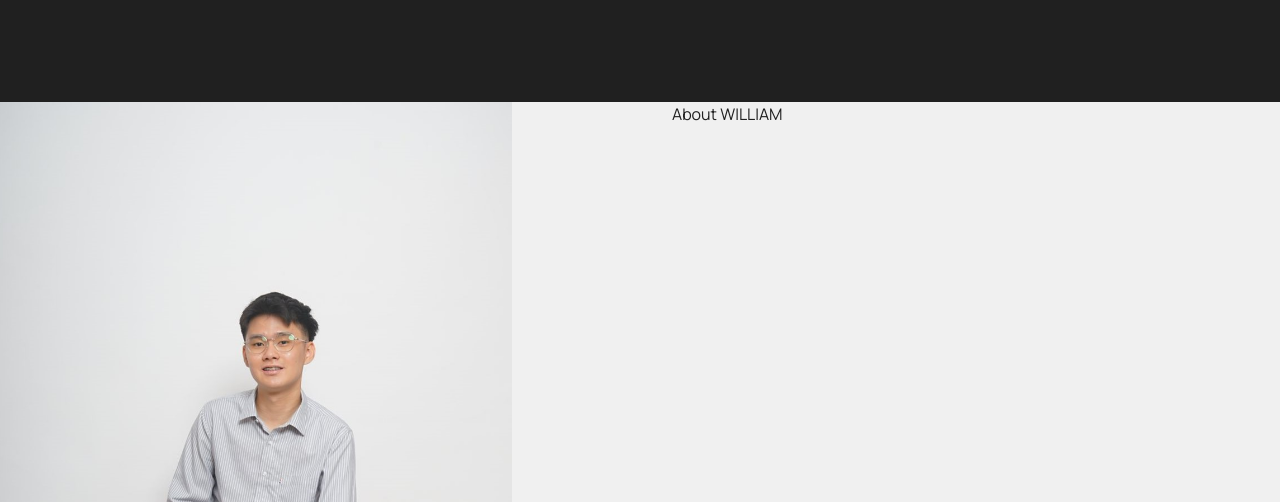
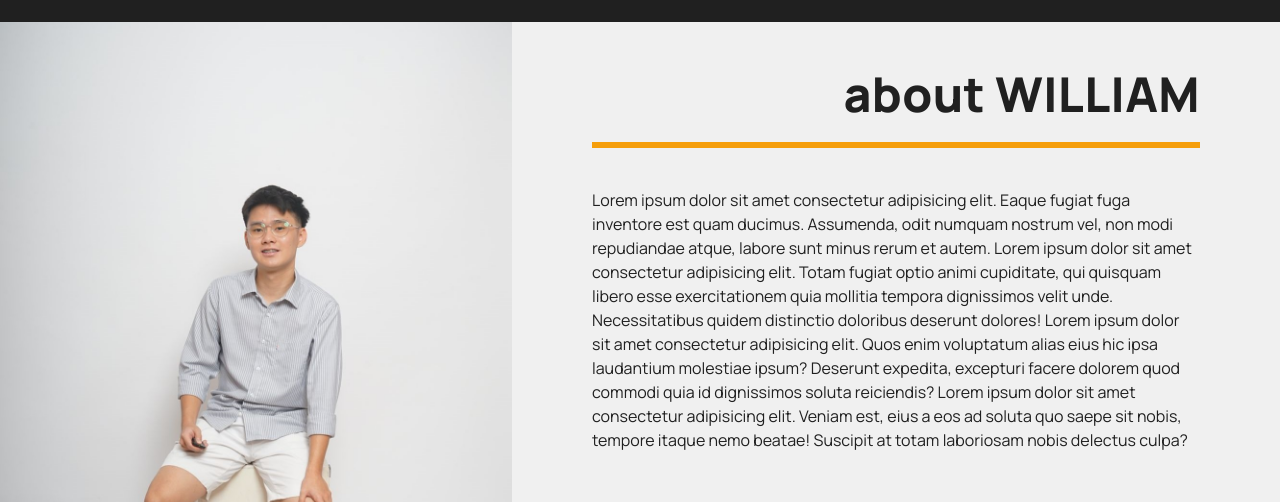
Before and after one commit to williamamadeusss/portfolio-william, a Next.js app: page / in a window 1280 px wide. Shown: the part 710-1212 px from the top of the page. Built offline with nearby package versions, Linux system fonts and the light colour scheme.

Commit message:
on progress about section

```diff
--- a/src/app/components/about-section.tsx
+++ b/src/app/components/about-section.tsx
@@ -5,15 +5,33 @@ export default function AboutSection() {
   return (
     <div
       id="about"
-      className="flex h-screen flex-col-reverse gap-14 bg-background text-backgroundBlack lg:flex-row lg:gap-20"
+      className="flex flex-col-reverse gap-14 bg-background text-backgroundBlack lg:max-h-[87vh] lg:flex-row lg:gap-20"
     >
       <Image
         src="/images/will.jpg"
         alt="about will"
         className="w-2/5 object-cover"
       />
-      <div className="w-3/5 px-4 lg:px-0 lg:pl-20">
-        <h2>About WILLIAM</h2>
+      <div className="flex w-3/5 flex-col gap-10 px-4 lg:px-0 lg:pr-20 lg:pt-12">
+        <h2 className="text-mediumHeading flex w-full justify-end border-b-[6px] border-primary pb-6 font-extrabold">
+          about WILLIAM
+        </h2>
+
+        <p>
+          Lorem ipsum dolor sit amet consectetur adipisicing elit. Eaque fugiat
+          fuga inventore est quam ducimus. Assumenda, odit numquam nostrum vel,
+          non modi repudiandae atque, labore sunt minus rerum et autem. Lorem
+          ipsum dolor sit amet consectetur adipisicing elit. Totam fugiat optio
+          animi cupiditate, qui quisquam libero esse exercitationem quia
+          mollitia tempora dignissimos velit unde. Necessitatibus quidem
+          distinctio doloribus deserunt dolores! Lorem ipsum dolor sit amet
+          consectetur adipisicing elit. Quos enim voluptatum alias eius hic ipsa
+          laudantium molestiae ipsum? Deserunt expedita, excepturi facere
+          dolorem quod commodi quia id dignissimos soluta reiciendis? Lorem
+          ipsum dolor sit amet consectetur adipisicing elit. Veniam est, eius a
+          eos ad soluta quo saepe sit nobis, tempore itaque nemo beatae!
+          Suscipit at totam laboriosam nobis delectus culpa?
+        </p>
       </div>
     </div>
   );
--- a/src/app/components/navbar.tsx
+++ b/src/app/components/navbar.tsx
@@ -22,13 +22,18 @@ export default function NavHeader() {
   };
 
   const scrollToSection = (id: string) => {
+    // directly scroll to the section
+    // document.getElementById(id)?.scrollIntoView({
+    //   behavior: "smooth",
+    //   block: "start",
+    // });
     const element = document.getElementById(id);
     if (!element) return;
     const navbarHeight =
       (document.querySelector("nav") as HTMLElement)?.clientHeight || 0;
 
     const designatedIdYPosition =
-      element.getBoundingClientRect().top + window.scrollY - navbarHeight;
+      element.getBoundingClientRect().top + window.scrollY + 1 - navbarHeight;
     window.scrollTo({ top: designatedIdYPosition, behavior: "smooth" });
   };
 
@@ -113,17 +118,16 @@ export default function NavHeader() {
       <div className="hidden flex-shrink-0 gap-14 lg:flex">
         {navbarTabItems.map((item) => {
           return (
-            <button
-              // href={item.route}
+            <div
               onClick={() => {
                 item.route === "biodata"
                   ? scrollToTop()
                   : scrollToSection(item.route);
               }}
-              className={`font-medium uppercase tracking-widest ${pathname === item.route ? "border-b-[3px] border-primary" : ""}`}
+              className={`cursor-pointer font-medium uppercase tracking-widest ${pathname === item.route ? "border-b-[3px] border-primary" : ""}`}
             >
               {item.text}
-            </button>
+            </div>
           );
         })}
       </div>
--- a/src/app/page.tsx
+++ b/src/app/page.tsx
@@ -3,7 +3,7 @@ import BiodataSection from "./components/biodata-section";
 
 export default function Home() {
   return (
-    <main className="flex flex-col gap-20">
+    <main className="flex flex-col">
       <BiodataSection />
       <AboutSection />
       <div id="projects" className="h-screen bg-blue-500">
```
